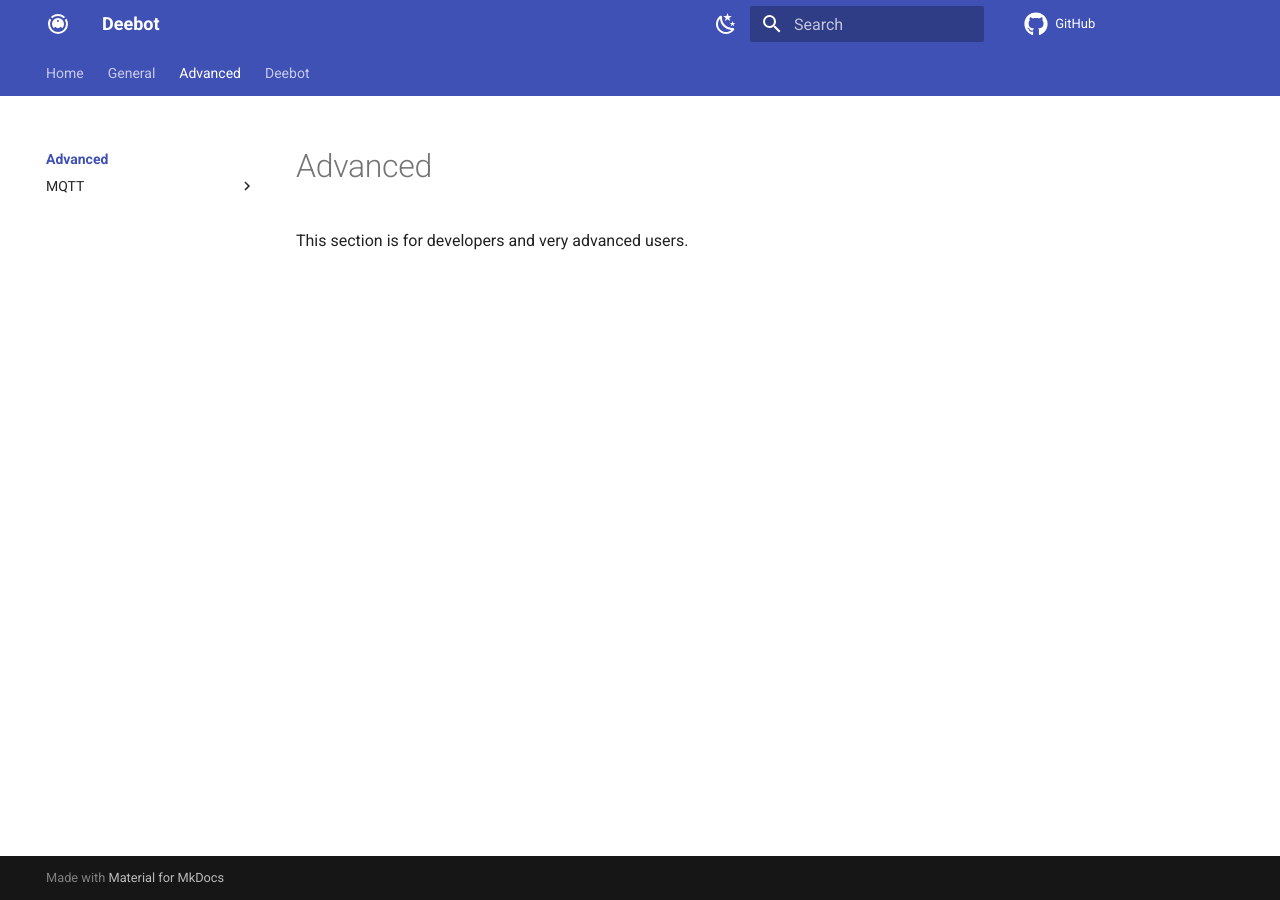
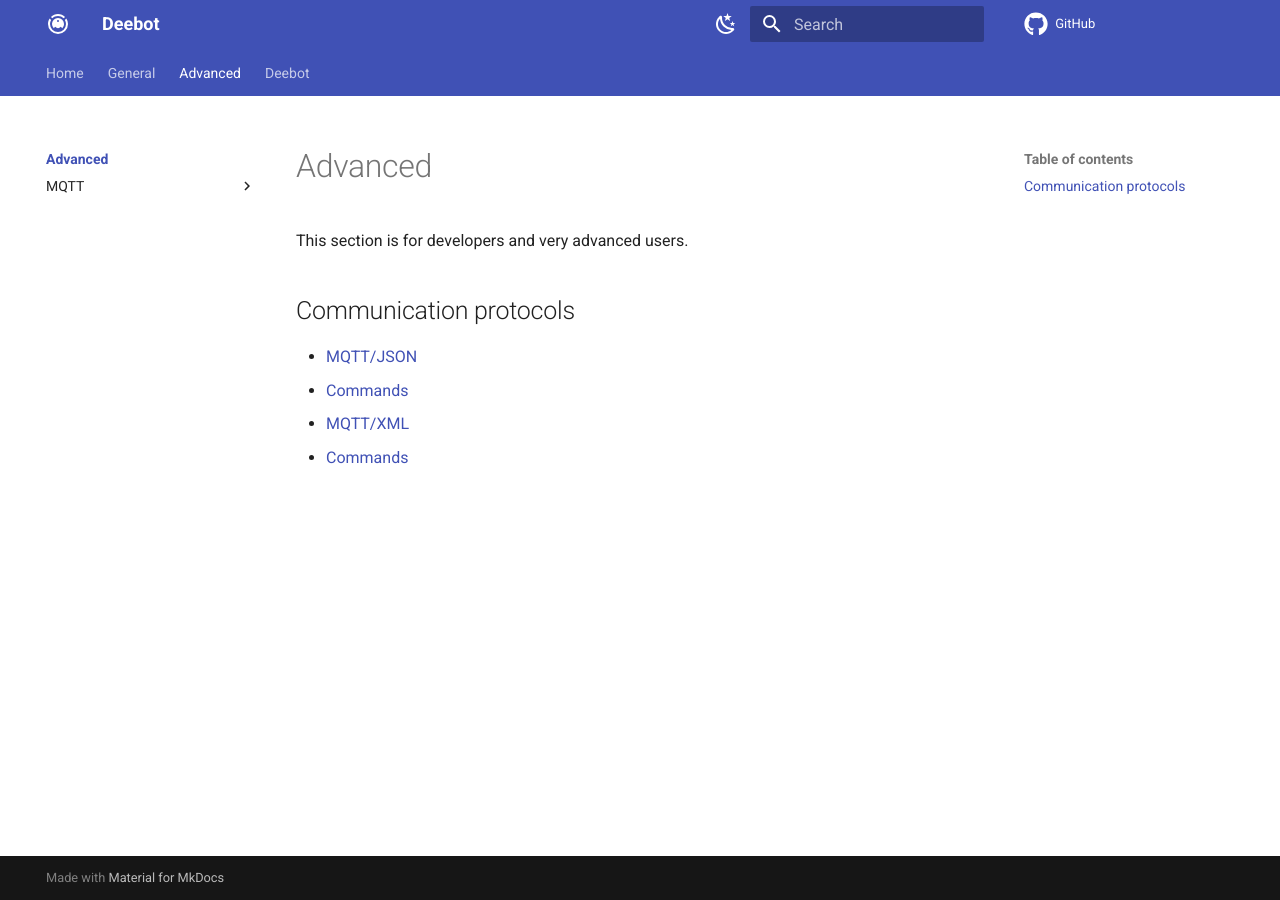
Before and after one commit to DeebotUniverse/docs, an MkDocs documentation site: the page built from docs/advanced/index.md, in a window 1280 px wide. Built offline with MkDocs 1.6.1 and Material for MkDocs 9.7.7, drawn with Linux system fonts in a browser that asks for light colours; comment, search, counter and statistics services are not loaded.

Commit message:
Add table of contents for communication protocols (#14)
* Add table of contents for communication protocols

* [pre-commit.ci] auto fixes from pre-commit.com hooks

for more information, see https://pre-commit.ci

Co-authored-by: pre-commit-ci[bot] <66853113+pre-commit-ci[bot]@users.noreply.github.com>

```diff
--- a/docs/advanced/index.md
+++ b/docs/advanced/index.md
@@ -1,3 +1,10 @@
 # Advanced
 
 This section is for developers and very advanced users.
+
+## Communication protocols
+
+- [MQTT/JSON](mqtt/json/index.md)
+  - [Commands](mqtt/json/commands/index.md)
+- [MQTT/XML](mqtt/xml/index.md)
+  - [Commands](mqtt/xml/commands/index.md)
```
Also changed, not shown: docs/advanced/mqtt/xml/commands/general.md (+0 -2 lines).
